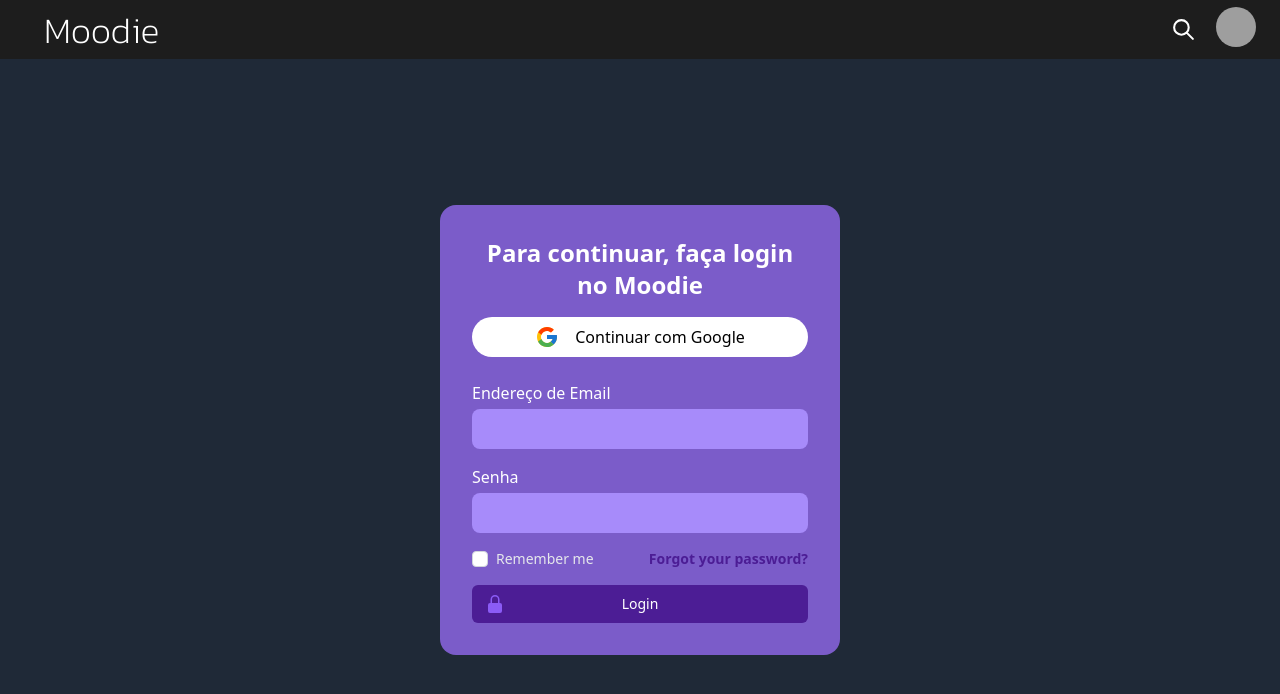
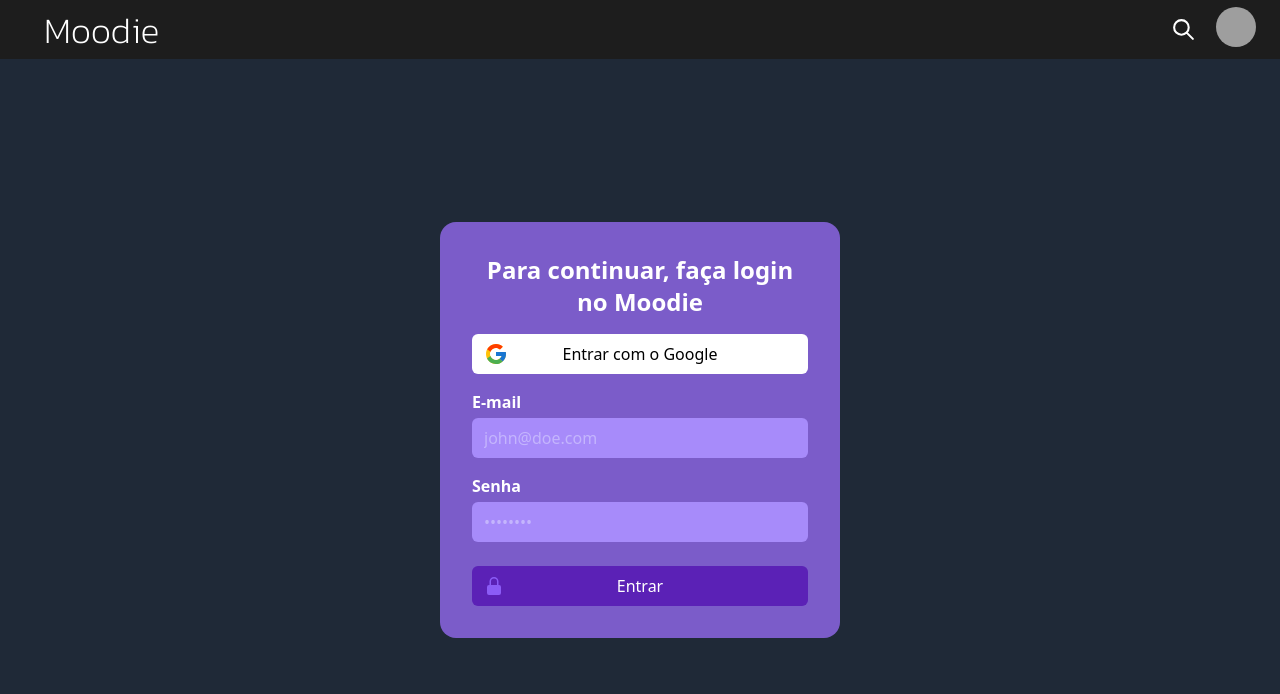
Before and after one commit to EddManBR/TCC, a React (Create React App) app: page /login in a window 1280 px wide. Shown: the top 694 px of the page. Built offline with nearby package versions, Linux system fonts and the light colour scheme; grey boxes are pictures that could not be loaded; what tailwind-svg-import would draw is missing.

Commit message:
feat: add google popup sign in

```diff
--- a/package.json
+++ b/package.json
@@ -13,6 +13,7 @@
     "@types/react": "^18.0.25",
     "@types/react-dom": "^18.0.9",
     "classnames": "^2.3.2",
+    "firebase": "^9.14.0",
     "react": "^18.2.0",
     "react-dom": "^18.2.0",
     "react-icons": "^4.6.0",
--- a/src/App.tsx
+++ b/src/App.tsx
@@ -1,4 +1,6 @@
+import { AuthContextProvider } from './context/auth'
 import { BrowserRouter as Router, Routes, Route } from 'react-router-dom'
+
 import Layout from './components/shared/Layout'
 import Inicio from './screens/Inicio'
 import Colecoes from './screens/Colecoes'
@@ -11,6 +13,7 @@ import Musica from './screens/Musica'
 function App() {
   return (
     <div>
+      <AuthContextProvider>
         <Router>
           <Routes>
             <Route path="/" element={<Layout />}>
@@ -24,6 +27,7 @@ function App() {
             <Route path="/musica" element={<Musica />} />
           </Routes>
         </Router>
+      </AuthContextProvider>
     </div>
   )
 }
--- /dev/null
+++ b/src/context/auth.tsx
@@ -0,0 +1,47 @@
+import { app } from '../services/firebase'
+import { createContext, useState } from 'react'
+import { GoogleAuthProvider, getAuth, signInWithPopup } from 'firebase/auth'
+
+import type { ReactNode } from 'react'
+import type { User } from 'firebase/auth'
+
+type AuthContextValue = {
+  signed: boolean
+  signInGoogle: () => Promise<boolean>
+  signInEmail: (email: string, password: string) => Promise<void>
+}
+
+const provider = new GoogleAuthProvider()
+export const AuthContext = createContext<AuthContextValue>({} as AuthContextValue)
+
+export function AuthContextProvider({ children }: { children: ReactNode }) {
+  const auth = getAuth(app)
+  const [user, setUser] = useState<User>()
+
+  async function signInGoogle() {
+    try {
+      const result = await signInWithPopup(auth, provider)
+      const { accessToken: token } = GoogleAuthProvider.credentialFromResult(result)!
+
+      setUser(result.user)
+      sessionStorage.setItem('@firebase:token', token!)
+
+      return true
+
+      // sessionStorage.setItem('@firebase:user', user)
+
+      console.log(`> User logged in using GoogleAuth -> ${token}`)
+    } catch (error) {
+      console.log(`> An error ocurred when trying to login using GoogleAuth -> ${error}`)
+      return false
+    }
+  }
+
+  async function signInEmail(email: string, password: string) {}
+
+  return (
+    <AuthContext.Provider value={{ signed: !!user, signInEmail, signInGoogle }}>
+      {children}
+    </AuthContext.Provider>
+  )
+}
--- a/src/screens/Colecoes.tsx
+++ b/src/screens/Colecoes.tsx
@@ -1,3 +1,3 @@
-export default function Colecoes() {
-  return <div>Colecoes</div>
+export default function () {
+  return <div className="bg-red-500">Hello World</div>
 }
--- a/src/screens/Login.tsx
+++ b/src/screens/Login.tsx
@@ -1,74 +1,80 @@
+import { useContext } from 'react'
+import { useNavigate } from 'react-router-dom'
+import { AuthContext } from '../context/auth'
+
+import Head from '../components/shared/Head'
 import { LockClosedIcon } from '@heroicons/react/20/solid'
 import { FcGoogle } from 'react-icons/fc'
-import Head from '../components/shared/Head'
 
 export default function Login() {
+  const { signInGoogle } = useContext(AuthContext)
+  const navigate = useNavigate()
+
+  async function handleGoogleClick() {
+    const googleSigned = await signInGoogle()
+    if (googleSigned) navigate('/')
+  }
+
   return (
     <div className="flex flex-col relative w-screen h-screen bg-gray-800">
       <Head />
       <div className="flex justify-center items-center h-full">
-        <form className="p-8 px-8 max-w-[400px] w-full mx-auto rounded-2xl bg-[#7b5cc9]">
+        <div className="bg-[#7b5cc9] p-8 max-w-[400px] w-full mx-auto rounded-2xl">
           <h1 className="text-2xl font-bold text-center text-white">
             Para continuar, faça login no Moodie
           </h1>
 
-          <div className="flex justify-between">
-            <button className="flex justify-center bg-white my-4 py-2 w-full rounded-3xl">
-              <FcGoogle className="mr-4 text-2xl" /> Continuar com Google
+          <button
+            className="flex justify-center bg-white relative my-4 px-3 py-2 w-full rounded-md hover:text-violet-900"
+            onClick={handleGoogleClick}
+          >
+            <FcGoogle className="absolute left-3 top-2 mr-4 text-2xl" />
+            <span>Entrar com o Google</span>
           </button>
-          </div>
 
-          <div className="flex flex-col text-white py-2">
-            <label>Endereço de Email</label>
+          <form onSubmit={(e) => e.preventDefault()}>
+            <label className="text-white block mb-4">
+              <span className="font-semibold">E-mail</span>
               <input
                 required
-              className="rounded-lg h-10 bg-violet-400 mt-1 p-2 border-none focus:border-solid focus:border-violet-900  focus:border-2  focus:bg-violet-500"
-              type="text"
+                className="w-full rounded-md bg-violet-400 mt-1 px-3 py-2 border-none  focus:bg-violet-400 placeholder:text-violet-300"
+                type="email"
+                placeholder="john@doe.com"
               />
-          </div>
+            </label>
 
-          <div className="flex flex-col text-white py-2">
-            <label>Senha</label>
+            <label className="text-white block mb-6">
+              <span className="font-semibold">Senha</span>
               <input
                 required
-              className="rounded-lg h-10 bg-violet-400 mt-1 p-2 border-none focus:border-solid focus:border-violet-900  focus:border-2  focus:bg-violet-500"
+                className="w-full rounded-md  bg-violet-400 mt-1 px-3 py-2 border-none  focus:bg-violet-400 placeholder:text-violet-300"
                 type="password"
+                placeholder="••••••••"
               />
-          </div>
+            </label>
 
-          <div className="flex items-center justify-between">
-            <div className="flex items-center">
-              <input
-                type="checkbox"
-                className="h-4 w-4 rounded border-gray-300 text-violet-900 focus:ring-violet-600"
-              />
-              <label htmlFor="remember-me" className="ml-2 block text-sm py-2 text-gray-200">
-                Remember me
-              </label>
-            </div>
-
+            {/* <div className="flex items-center justify-between">
               <div className="text-sm">
                 <a href="#" className="font-semibold text-violet-900 hover:text-purple-800">
                   Forgot your password?
                 </a>
               </div>
-          </div>
+            </div> */}
 
-          <div>
             <button
               type="submit"
-              className="group relative flex w-full justify-center rounded-md border border-transparent bg-violet-900 mt-2 py-2 px-4 text-sm font-medium text-white hover:bg-purple-800 focus:outline-none focus:ring-2 focus:ring-indigo-500 focus:ring-offset-2"
+              className="group relative flex w-full justify-center rounded-md  bg-violet-800 mt-2 py-2 px-4 font-medium text-white hover:bg-violet-700 focus:outline-none focus:ring-2 focus:ring-indigo-500 focus:ring-offset-2"
             >
               <span className="absolute inset-y-0 left-0 flex items-center pl-3">
                 <LockClosedIcon
-                  className="h-5 w-5 text-violet-500 group-hover:text-purple-400"
+                  className="h-5 w-5 text-violet-500 group-hover:text-violet-400"
                   aria-hidden="true"
                 />
               </span>
-              Login
+              Entrar
             </button>
+          </form>
         </div>
-        </form>
       </div>
     </div>
   )
--- /dev/null
+++ b/src/services/firebase.ts
@@ -0,0 +1,15 @@
+import { initializeApp } from 'firebase/app'
+import { getFirestore } from 'firebase/firestore'
+
+const firebaseConfig = {
+  apiKey: 'AIzaSyB2pSkbCAtTz7Ftydxpi-OjK6FvFfIizEM',
+  authDomain: 'moodie-b817f.firebaseapp.com',
+  projectId: 'moodie-b817f',
+  storageBucket: 'moodie-b817f.appspot.com',
+  messagingSenderId: '1070091312549',
+  appId: '1:1070091312549:web:25fcf1c592aedb3fe99c4c',
+  measurementId: 'G-F3575JL6YM',
+}
+
+export const app = initializeApp(firebaseConfig)
+export const firestore = getFirestore(app)
```
Also changed, not shown: 1 other file (tests, documents, lock files or other folders). Lines whose indentation alone changed are shown as unchanged.
